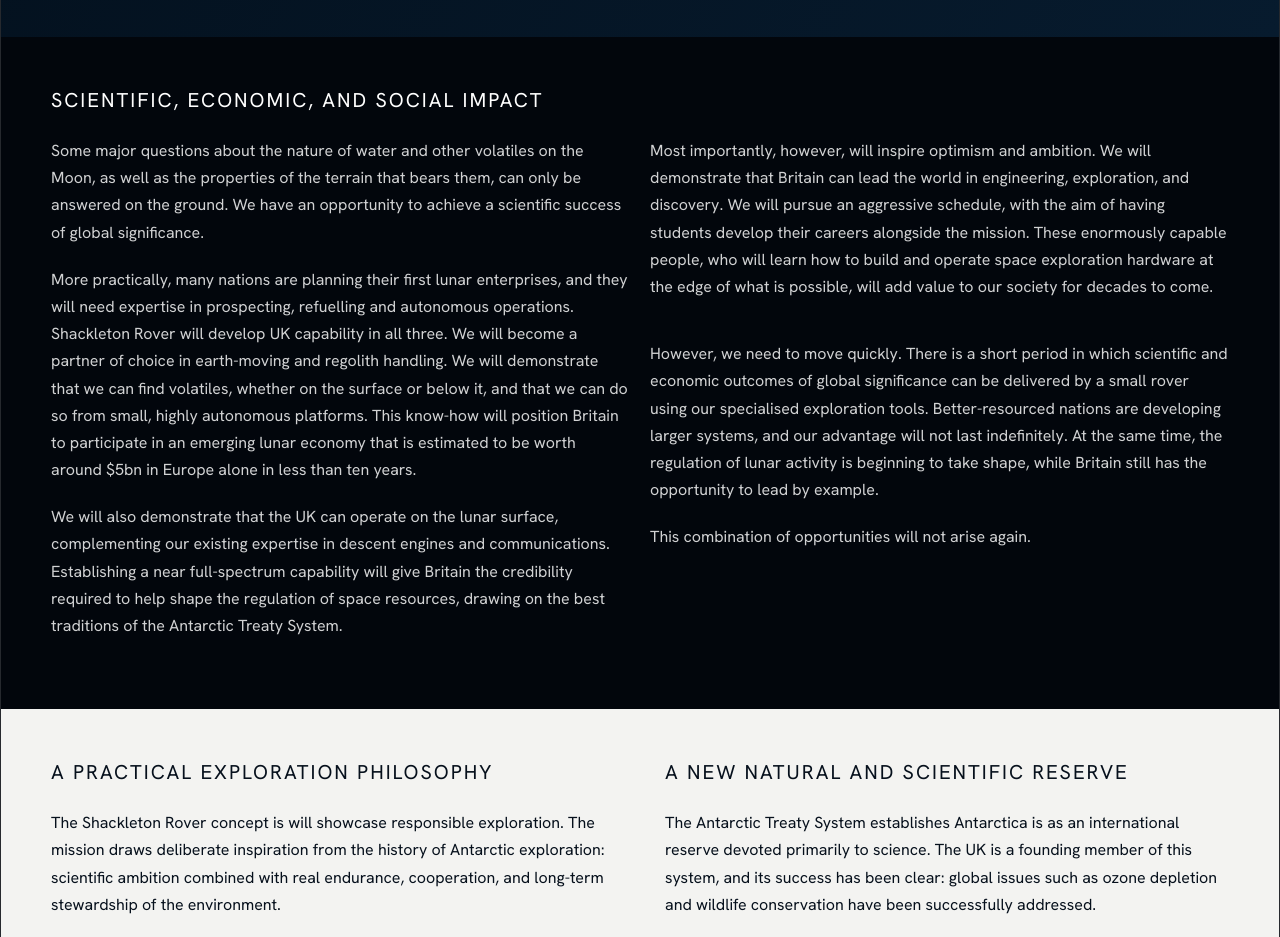
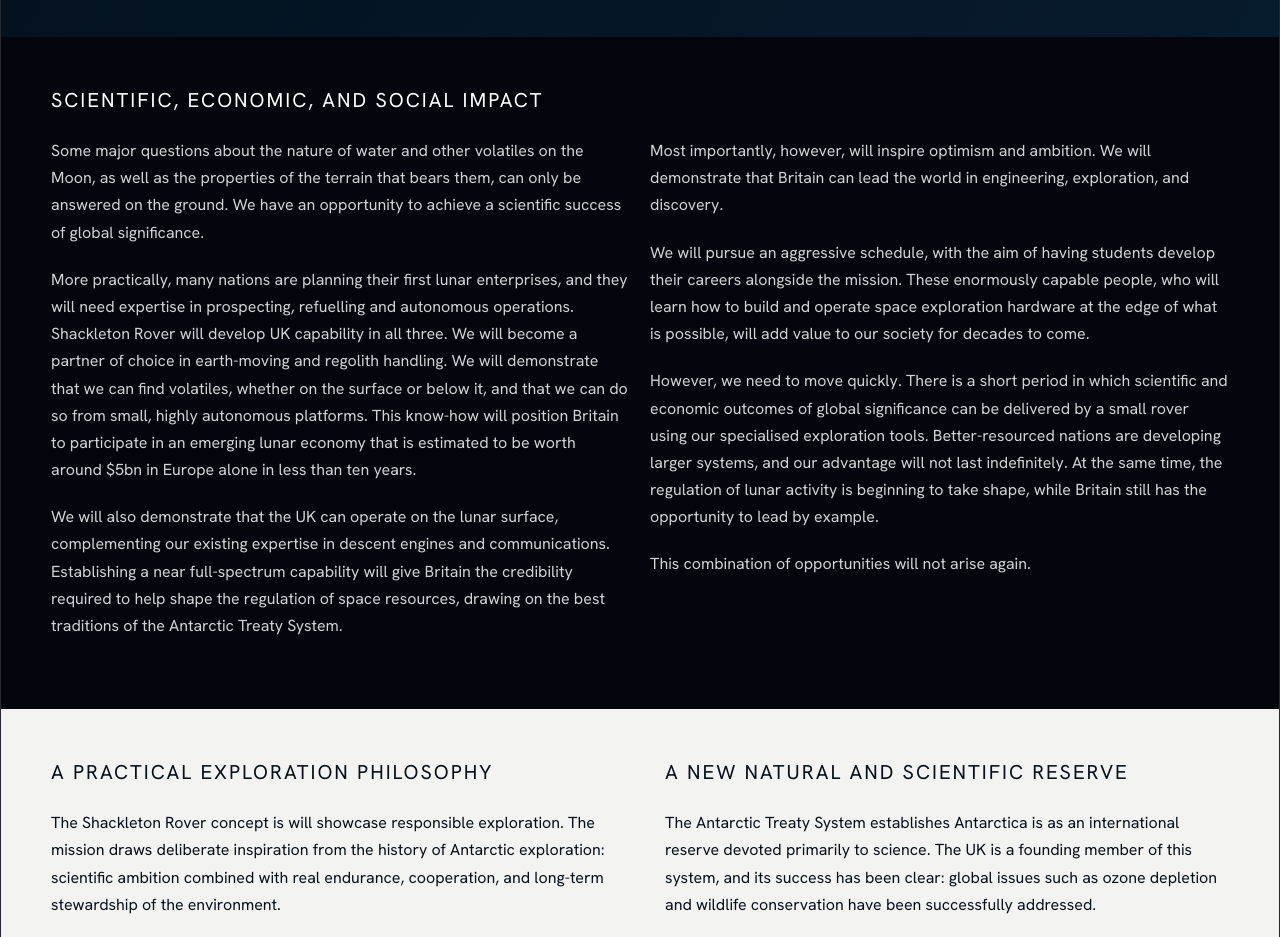
Before and after one commit to pgharkness-cmyk/Shackleton, a plain HTML site: page shackleton-v3/mission.html in a window 1280 px wide. Shown: the part 1060-1997 px from the top of the page. Drawn offline with Linux system fonts and the light colour scheme; a web font is replaced by a local one.

Commit message:
Update mission.html

```diff
--- a/shackleton-v3/mission.html
+++ b/shackleton-v3/mission.html
@@ -120,8 +120,10 @@
 </div>
 <div class="column2">
 <p>
-Most importantly, however, will inspire optimism and ambition. We will demonstrate that Britain can lead the world in engineering, exploration, and discovery. We will pursue an aggressive schedule, with the aim of having students develop their careers alongside the mission. These enormously capable people, who will learn how to build and operate space exploration hardware at the edge of what is possible, will add value to our society for decades to come.
+Most importantly, however, will inspire optimism and ambition. We will demonstrate that Britain can lead the world in engineering, exploration, and discovery.
 </p>
+<p>
+We will pursue an aggressive schedule, with the aim of having students develop their careers alongside the mission. These enormously capable people, who will learn how to build and operate space exploration hardware at the edge of what is possible, will add value to our society for decades to come.
 </p>
 <p>
 However, we need to move quickly. There is a short period in which scientific and economic outcomes of global significance can be delivered by a small rover using our specialised exploration tools. Better-resourced nations are developing larger systems, and our advantage will not last indefinitely. At the same time, the regulation of lunar activity is beginning to take shape, while Britain still has the opportunity to lead by example.
```
